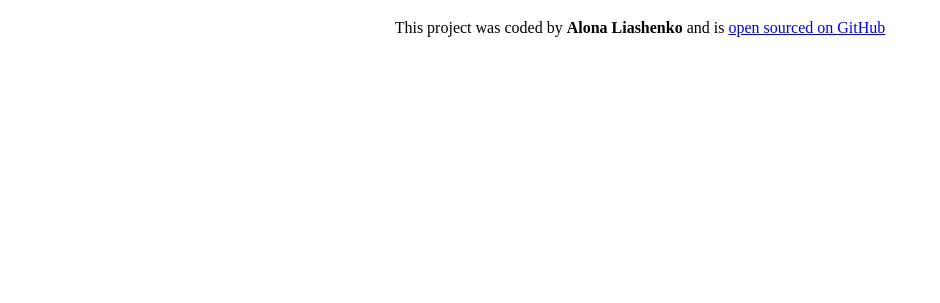
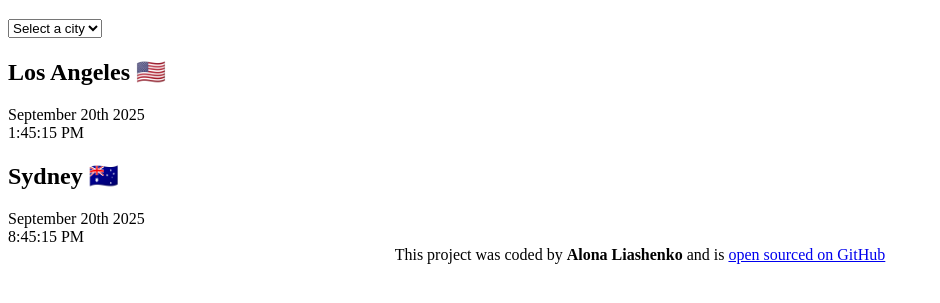
Before and after one commit to Aliona27/world-clock-project, a plain HTML site: page index.html in a window 1280 px wide. Shown: the part 61-364 px from the top of the page, without its empty margins (0-940 px from the left). Drawn offline with Linux system fonts and the light colour scheme.

Commit message:
Added the basic HTML

```diff
--- a/index.html
+++ b/index.html
@@ -7,7 +7,25 @@
     <title>World Clock</title>
   </head>
   <body>
-    <h1>World Clock</h1>
+    <div class="container">
+      <h1>World Clock</h1>
+      <select>
+        <option value="">Select a city</option>
+        <option value="">London</option>
+        <option value="">New York</option>
+        <option value="">Auckland</option>
+      </select>
+      <div class="city">
+        <h2>Los Angeles 🇺🇸</h2>
+        <div class="date">September 20th 2025</div>
+        <div class="time">1:45:15 PM</div>
+      </div>
+      <div class="city">
+        <h2>Sydney 🇦🇺</h2>
+        <div class="date">September 20th 2025</div>
+        <div class="time">8:45:15 PM</div>
+      </div>
+    </div>
     <footer>
       This project was coded by <strong>Alona Liashenko</strong> and is
       <a href="https://github.com/Aliona27/world-clock-project" target="_blank"
```
